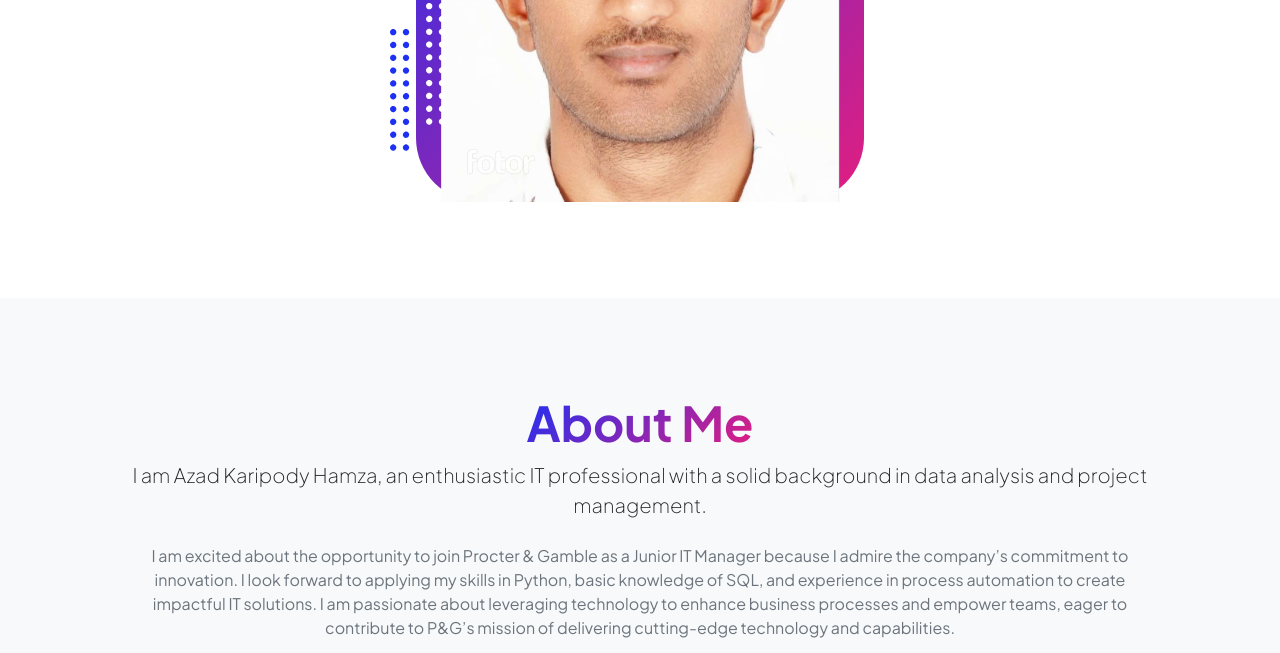
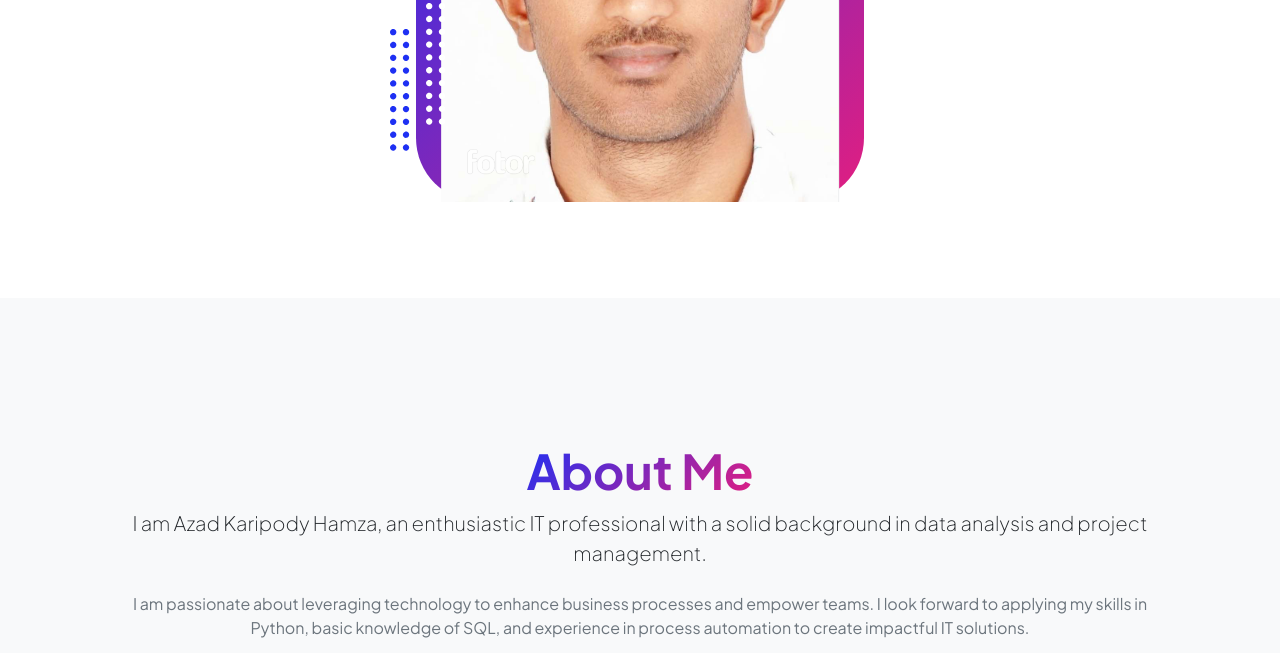
Before and after one commit to azad-karipody-hamza/azad-karipody-hamza.github.io, a plain HTML site: page index.html in a window 1280 px wide. Shown: the part 767-1420 px from the top of the page. Drawn offline with Linux system fonts and the light colour scheme; a web font is replaced by a local one.

Commit message:
Update index.html

```diff
--- a/index.html
+++ b/index.html
@@ -176,13 +176,14 @@
                 </div>
             </header>
             <!-- About Section--><section class="bg-light py-5">
+    <section class="bg-light py-5">
     <div class="container px-5">
         <div class="row gx-5 justify-content-center">
             <div class="col-xxl-8">
                 <div class="text-center my-5">
                     <h2 class="display-5 fw-bolder"><span class="text-gradient d-inline">About Me</span></h2>
                     <p class="lead fw-light mb-4">I am Azad Karipody Hamza, an enthusiastic IT professional with a solid background in data analysis and project management.</p>
-                    <p class="text-muted"> I am excited about the opportunity to join Procter & Gamble as a Junior IT Manager because I admire the company’s commitment to innovation. I look forward to applying my skills in Python, basic knowledge of SQL, and experience in process automation to create impactful IT solutions. I am passionate about leveraging technology to enhance business processes and empower teams, eager to contribute to P&G’s mission of delivering cutting-edge technology and capabilities.</p>
+                    <p class="text-muted"> I am passionate about leveraging technology to enhance business processes and empower teams. I look forward to applying my skills in Python, basic knowledge of SQL, and experience in process automation to create impactful IT solutions.</p>
                     <div class="d-flex justify-content-center fs-2 gap-4">
                         <a class="text-gradient" href="#!"><i class="bi bi-twitter"></i></a>
                         <a class="text-gradient" href="#!"><i class="bi bi-linkedin"></i></a>
```
